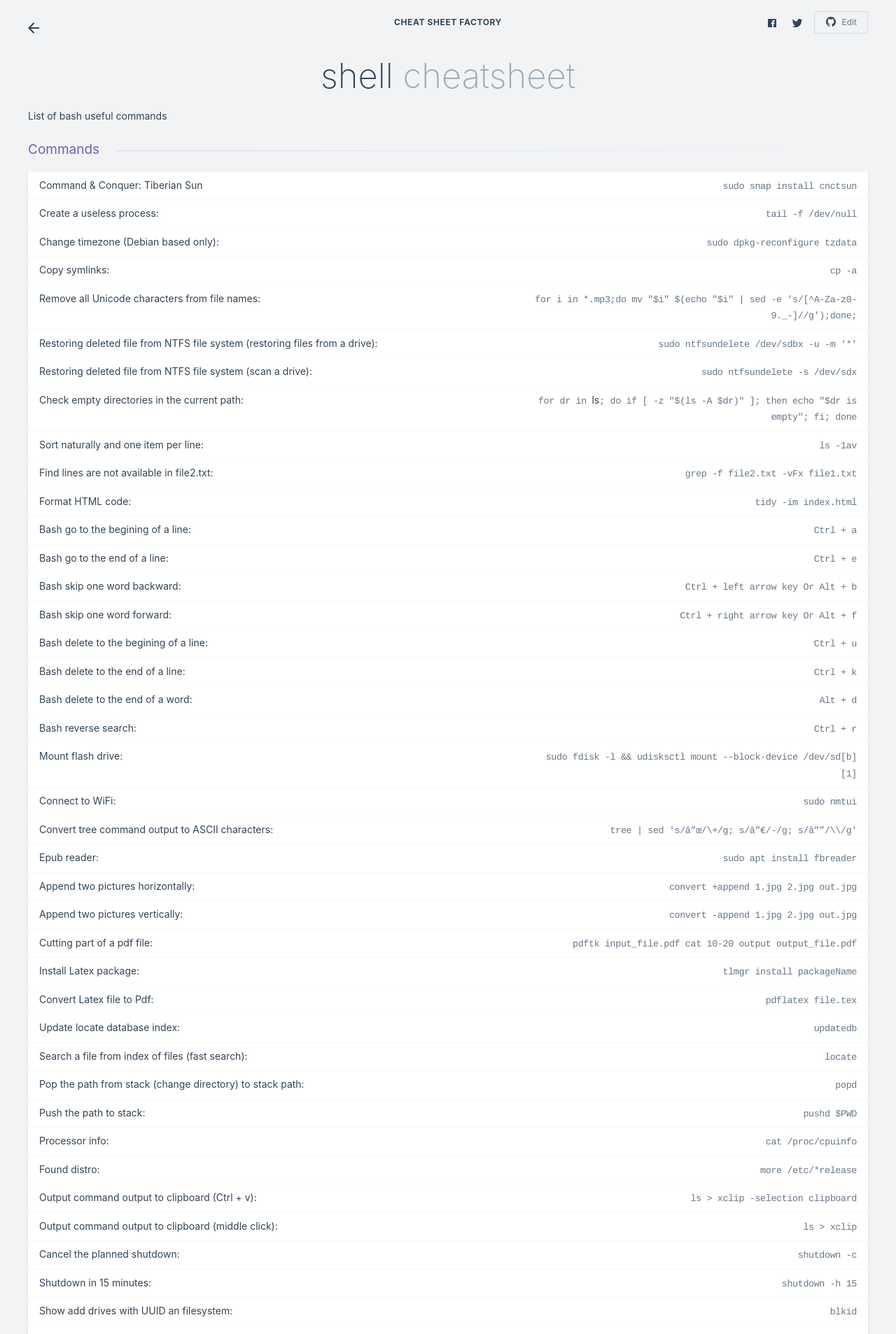
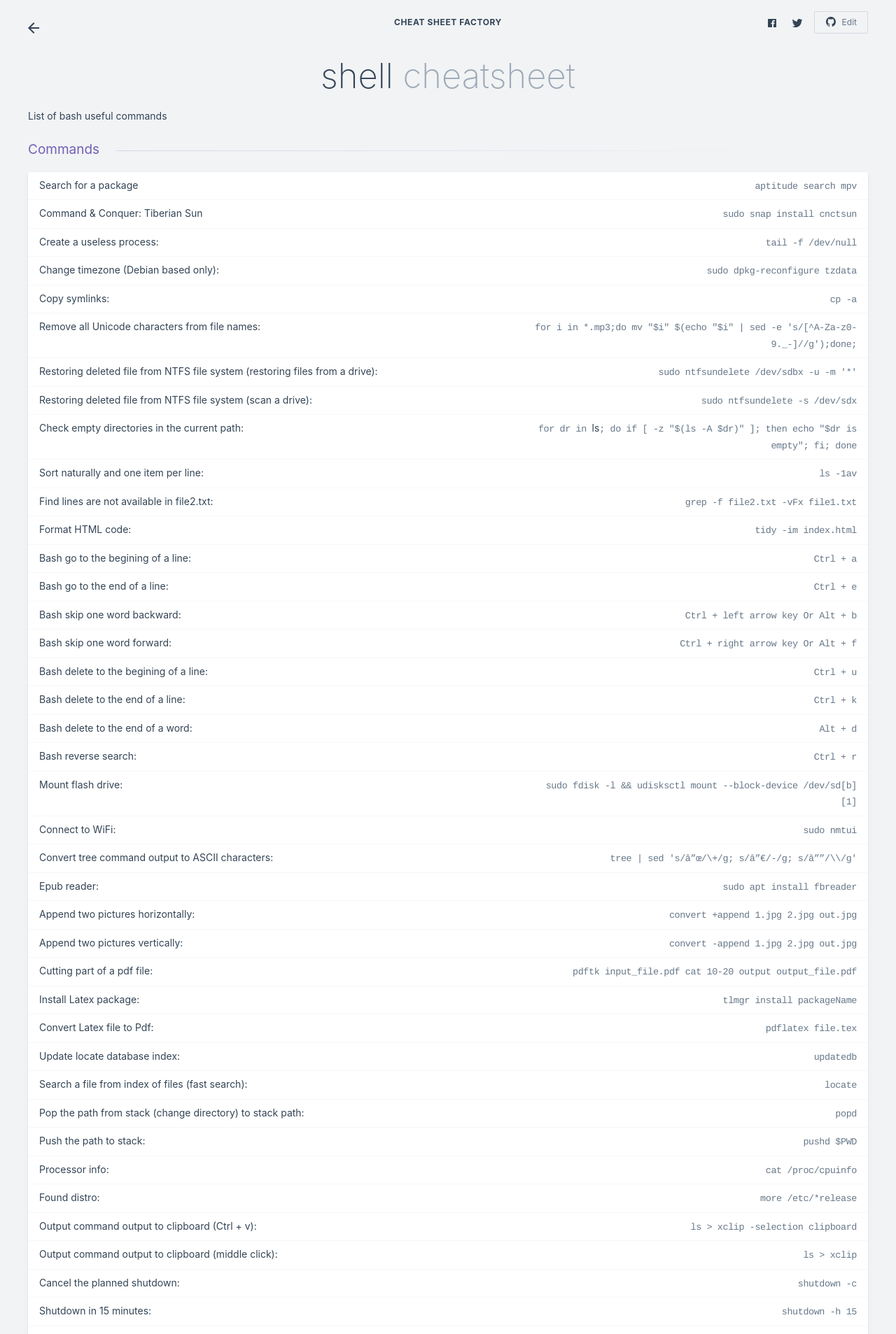
Before and after one commit to kasramp/cheat-sheet-factory, a Jekyll site: the page built from linux/shell.md, in a window 1280 px wide. Shown: the top 1907 px of the page at 70% size. Built offline with Jekyll 4.4.1, drawn with Linux system fonts in a browser that asks for light colours; nearby versions of some CDN libraries; part of the change alters nothing that is shown.

Commit message:
Add aptitude search command

```diff
--- a/linux/shell.md
+++ b/linux/shell.md
@@ -2,7 +2,7 @@
 title: shell
 category: Linux
 layout: 2017/sheet
-updated: 2019-04-21
+updated: 2019-06-01
 keywords:
     - "shell"
     - "bash"
@@ -17,6 +17,7 @@ Shortcuts
 
 ### Commands
 
+| Search for a package | `aptitude search mpv` |
 | Command & Conquer: Tiberian Sun | `sudo snap install cnctsun` |
 | Create a useless process: | `tail -f /dev/null` |
 | Change timezone (Debian based only): | `sudo dpkg-reconfigure tzdata` |
```
